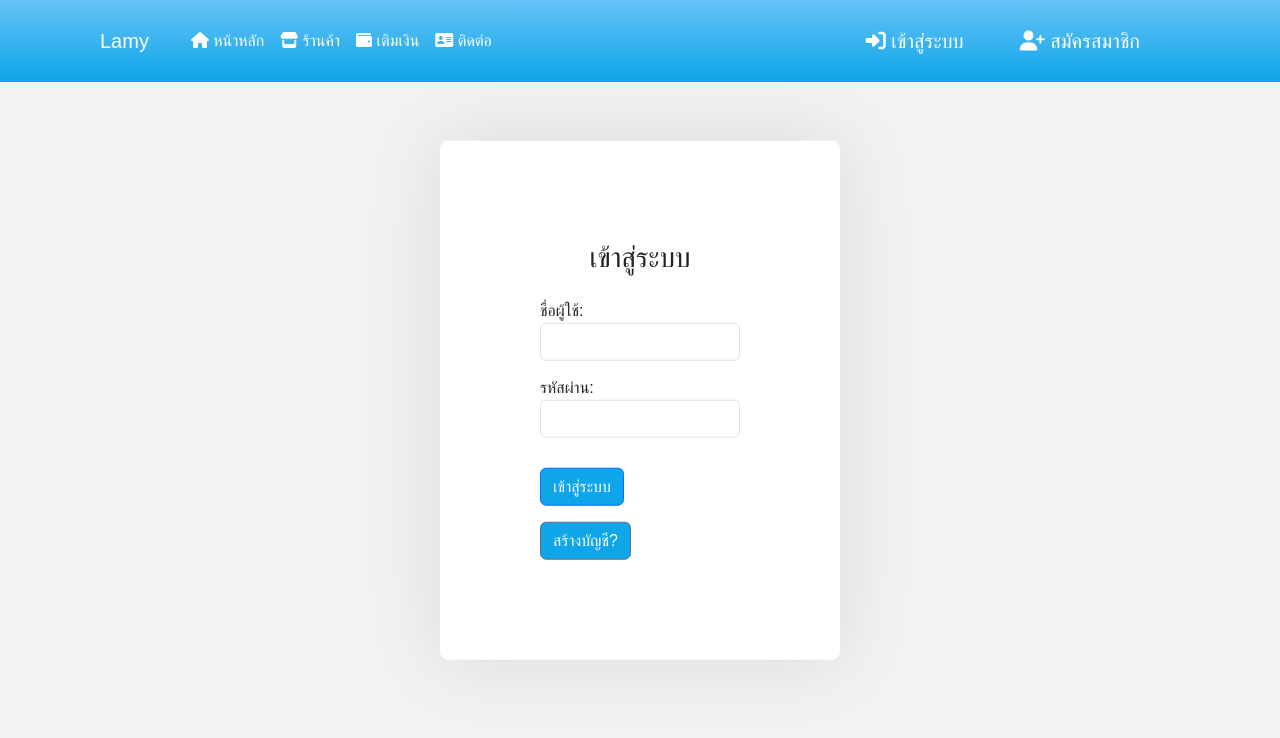
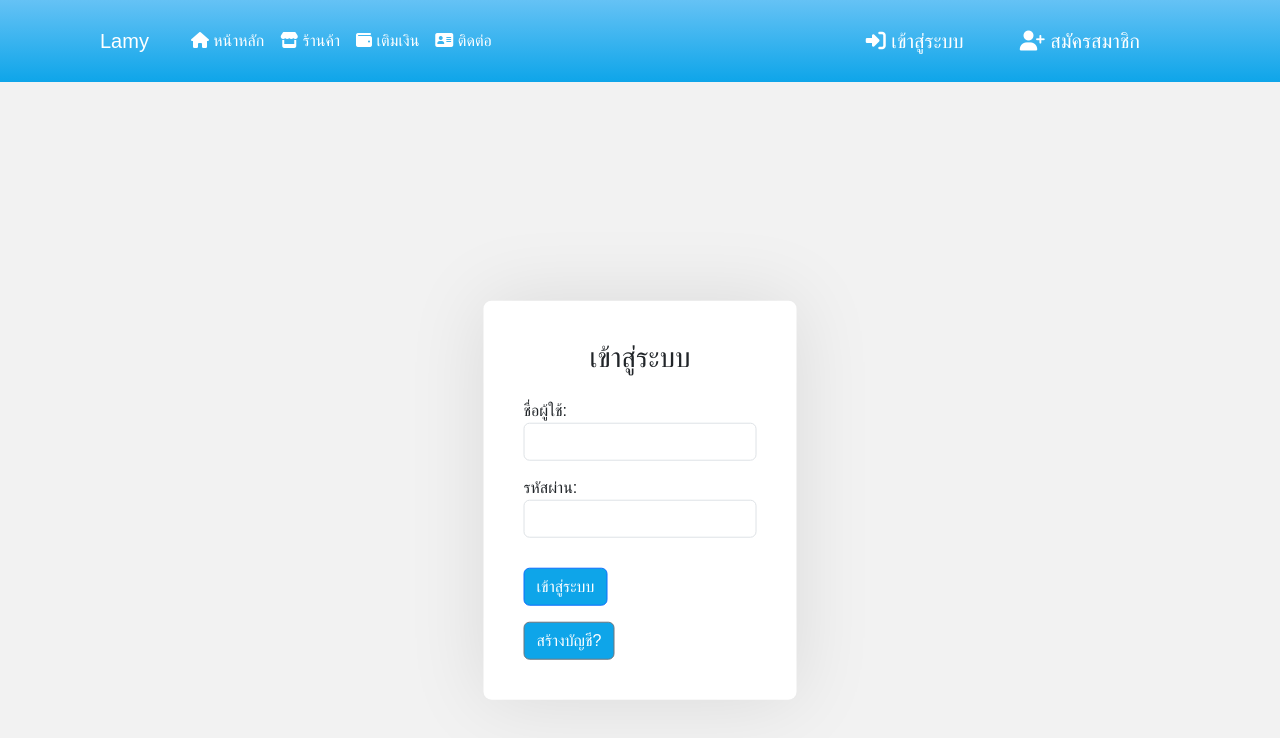
Before and after one commit to devjinx/lamy, a Vue app: page /login in a window 1280 px wide. Shown: the top 738 px of the page. Built offline with nearby package versions, Linux system fonts and the light colour scheme.

Commit message:
update footer to show in login and register page not sucessfully

```diff
--- a/src/views/Login.vue
+++ b/src/views/Login.vue
@@ -1,5 +1,6 @@
 <template>
   <Navbar />
+  <div class="main-content">
   <div class="loginForm">
     <form class="login-form needs-validation" @submit.prevent="login" novalidate>
       <div class="text-center mb-4">
@@ -28,18 +29,23 @@
       </div>
     </form>
   </div>
+</div>
   <Footer />
 </template>
 
+
 <script>
-
 import apiService from '../service/apiService.js';
 import Cookies from 'js-cookie';
 import Navbar from '../components/Navbar.vue';
 import Footer from '../components/Footer.vue';
 
-
 export default {
+  name: 'LoginPage',
+  components: {
+    Navbar,
+    Footer
+  },
   data() {
     return {
       user: {
@@ -49,10 +55,6 @@ export default {
       rememberMe: false,
       errorMessages: [],
     };
-  },
-  components:{
-    Navbar,
-    Footer
   },
   methods: {
     async login() {
@@ -104,23 +106,27 @@ export default {
   },
 };
 </script>
+
 <style>
 body {
   font-family: 'Kanit', sans-serif;
   background-color: #f2f2f2;
 }
 
+.login-container {
+  min-height: 100vh;
+  display: flex;
+  flex-direction: column;
+  justify-content: space-between;
+}
+
 .login-form {
   background-color: white;
   max-width: 400px;
-  margin: 0 auto;
-  padding: 100px;
+  margin: 100px auto; /* Adjust top margin as needed */
+  padding: 40px; /* Adjust padding as needed */
   border-radius: 8px;
   box-shadow: 0 0 80px rgba(0, 0, 0, 0.1);
-  position: absolute;
-  top: 50%;
-  left: 50%;
-  transform: translate(-50%, -50%);
 }
 
 .login-form h1 {
@@ -142,9 +148,6 @@ body {
   text-align: left;
 }
 
-.error-messages {
-  color: #ff0000;
-}
 @media only screen and (max-width: 600px) {
   .login-form h1 {
     font-size: 20px;
@@ -161,9 +164,11 @@ body {
   .login-form label {
     font-size: 15px;
   }
-
   .login-form button, .login-form .btn-secondary {
     font-size: 15px;
   }
 }
+.main-content {
+  flex: 1;
+}
 </style>
```
Also changed, not shown: src/components/Footer.vue (line endings or trailing spaces). Lines whose indentation alone changed are shown as unchanged.
